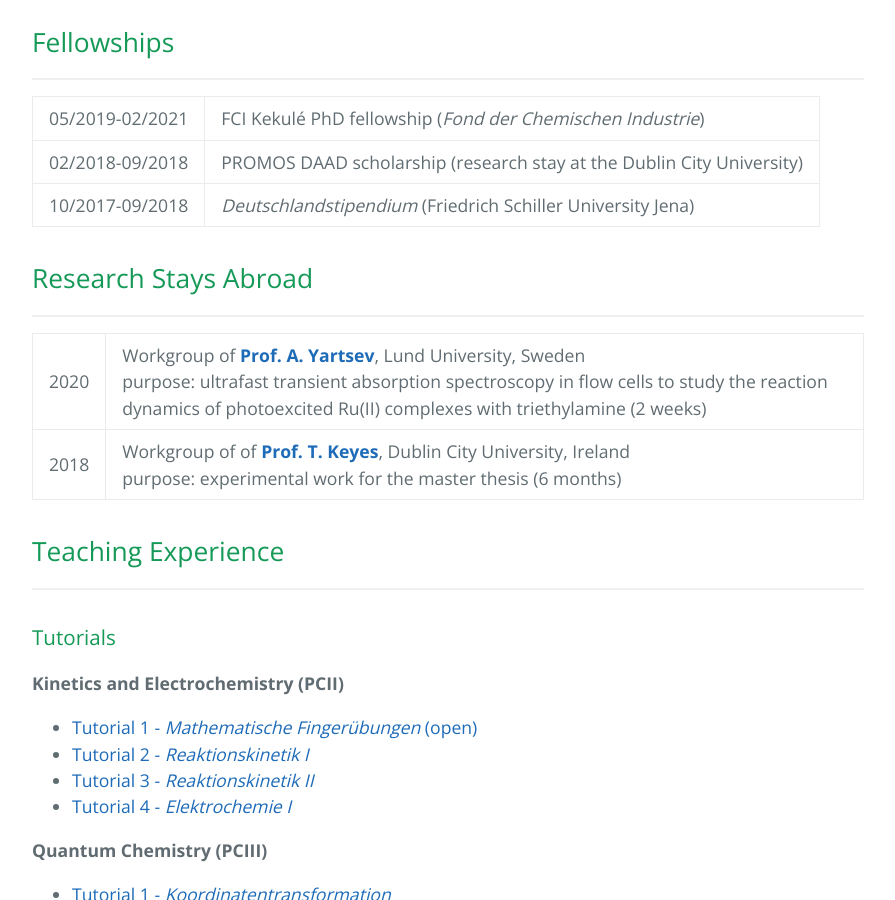
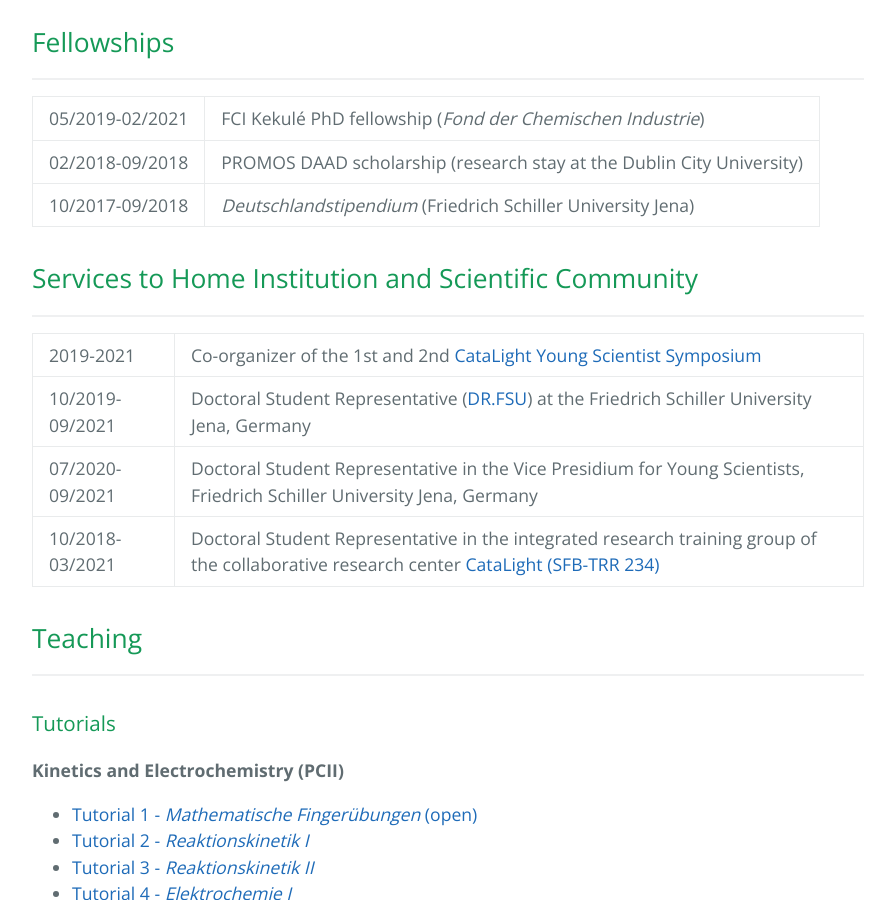
Before and after one commit to carolin-m/carolin-m.github.io, a Jekyll site: the page built from about.md, in a window 1280 px wide and 900 px high, scrolled down 1246 px. Shown: the whole window, without its empty margins (192-1087 px from the left). Built offline with Jekyll 4.4.1, drawn with Linux system fonts in a browser that asks for light colours; some of the changed text lies outside the part shown.

Commit message:
Update about.md

```diff
--- a/about.md
+++ b/about.md
@@ -10,8 +10,8 @@ order: 0
 ## Education and Scientific Career <br>
 ______________
 
-| since 2021  | **Postdoc**, Friedrich Schiller University Jena, Germany <br /> workgroup: [**Prof. B. Dietzek-Ivanšić**](https://www.ipc.uni-jena.de/en/AGDietzek) and [**Prof. S. Gräfe**](https://www.ipc.uni-jena.de/Theochem) |
-| 2018-2021  | **Dissertation (Dr. rer. nat)**, Friedrich Schiller University Jena, Germany <br /> Scholarship: Kekulé Fellowship (*Fonds der Chemischen Industrie*) <br /> Thesis Title: *Towards Operando Spectroscopy of Supramolecular Photocatalysts – A Case Study on Ru-dppz-derived Systems* <br /> supervisor: [**Prof. B. Dietzek-Ivanšić**](https://www.ipc.uni-jena.de/en/AGDietzek) <br /> Referees: [**Prof. B. Dietzek-Ivanšić**](https://www.ipc.uni-jena.de/en/AGDietzek), [**Prof. S. Gräfe**](https://www.ipc.uni-jena.de/Theochem), and [**Prof. T. Keyes**](https://sites.google.com/dcu.ie/keyes-research-group/home) <br /> Grade: *summa cum laude* |
+| since 2021  | **Postdoc**, Friedrich Schiller University Jena, Germany <br /> Workgroup: [**Prof. B. Dietzek-Ivanšić**](https://www.ipc.uni-jena.de/en/AGDietzek) and [**Prof. S. Gräfe**](https://www.ipc.uni-jena.de/Theochem) |
+| 2018-2021  | **Dissertation (Dr. rer. nat)**, Friedrich Schiller University Jena, Germany <br /> Scholarship: Kekulé Fellowship (*Fonds der Chemischen Industrie*) <br /> Thesis Title: *Towards Operando Spectroscopy of Supramolecular Photocatalysts – A Case Study on Ru-dppz-derived Systems* <br /> Supervisor: [**Prof. B. Dietzek-Ivanšić**](https://www.ipc.uni-jena.de/en/AGDietzek) <br /> Referees: [**Prof. B. Dietzek-Ivanšić**](https://www.ipc.uni-jena.de/en/AGDietzek), [**Prof. S. Gräfe**](https://www.ipc.uni-jena.de/Theochem), and [**Prof. T. Keyes**](https://sites.google.com/dcu.ie/keyes-research-group/home) <br /> Grade: *summa cum laude* |
 | 2020 | **Research Stay**, Lund University, Sweden <br /> Workgroup: [**Prof. A. Yartsev**](https://portal.research.lu.se/en/persons/arkady-yartsev) <br /> Purpose: Ultrafast Transient Absorption Spectroscopy in Flow Cells to study the Reaction Dynamics of photoexcited Ru(II) complexes with Triethylamine (2 weeks) |
 | 2016-2018 | **M. Sc. in Chemistry** Friedrich Schiller University Jena, Germany <br /> Thesis Title: *Photoactive Proton Pumping at a Microcavity Supported Lipid Bilayer* <br /> Supervisors: [**Prof. T. Keyes**](https://sites.google.com/dcu.ie/keyes-research-group/home) and  [**Prof. B. Dietzek-Ivanšić**](https://www.ipc.uni-jena.de/en/AGDietzek) (formal) <br /> Grade: 1.1 (Thesis: 1.0) |
 | 2020 | **Research Stay**, Dublin City University, Ireland <br /> Workgroup: [**Prof. T. Keyes**](https://sites.google.com/dcu.ie/keyes-research-group/home) <br /> Purpose: Master Thesis (6 months) <br /> Scholarship: PROMOS DAAD |
@@ -24,13 +24,17 @@ ________________
 | 02/2018-09/2018 | PROMOS DAAD scholarship (research stay at the Dublin City University) |
 | 10/2017-09/2018 | *Deutschlandstipendium* (Friedrich Schiller University Jena) |
 
-## Research Stays Abroad <br>
+
+## Services to Home Institution and Scientific Community <br>
 ________________
 
-| 2020 | Workgroup of [**Prof. A. Yartsev**](https://portal.research.lu.se/en/persons/arkady-yartsev), Lund University, Sweden <br /> purpose: ultrafast transient absorption spectroscopy in flow cells to study the reaction dynamics of photoexcited Ru(II) complexes with triethylamine (2 weeks) |
-| 2018 | Workgroup of of [**Prof. T. Keyes**](https://sites.google.com/dcu.ie/keyes-research-group/home), Dublin City University, Ireland <br /> purpose: experimental work for the master thesis (6 months) |
+| 2019-2021 | Co-organizer of the 1st and 2nd [CataLight Young Scientist Symposium](https://cyss-catalight.de/event/6/) |
+| 10/2019-09/2021 | Doctoral Student Representative ([DR.FSU](https://www.dr.uni-jena.de/)) at the Friedrich Schiller University Jena, Germany |
+| 07/2020-09/2021 | Doctoral Student Representative in the Vice Presidium for Young Scientists, Friedrich Schiller University Jena, Germany |
+| 10/2018-03/2021 | Doctoral Student Representative in the integrated research training group of the collaborative research center [CataLight (SFB-TRR 234)](https://www.catalight.eu/) |
 
-## Teaching Experience <br>
+
+## Teaching <br>
 ________________
 
 ### Tutorials
```
